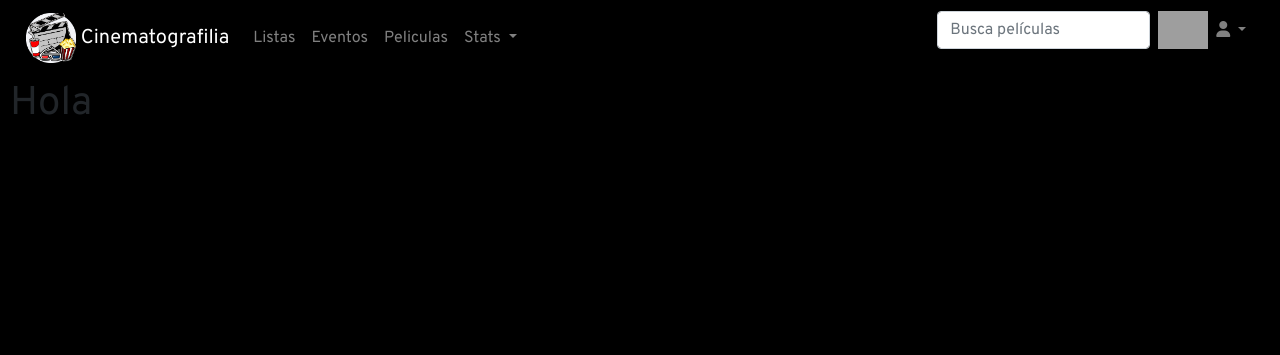
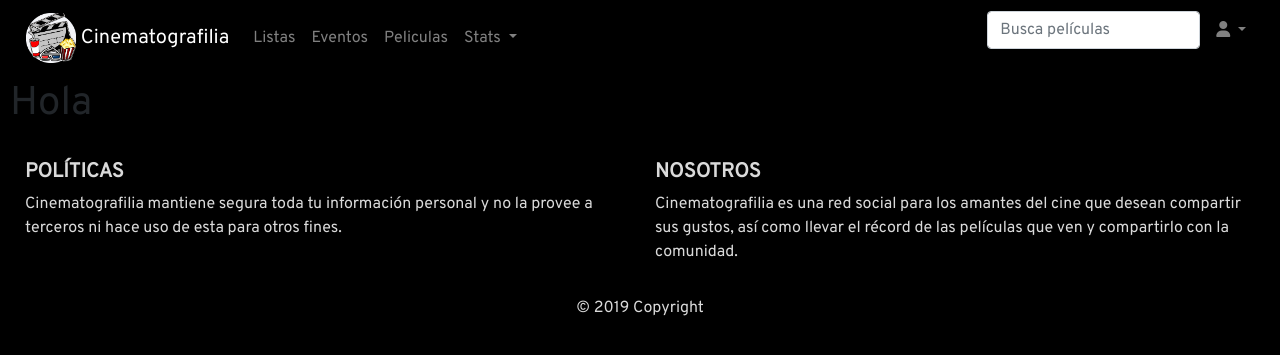
Before and after one commit to FFahrenheit/Cinematografilia, a PHP site: page /views/base.html in a window 1280 px wide. Shown: the top 355 px of the page. Run offline with PHP 8.4, Linux system fonts and the light colour scheme; some libraries are stand-ins or nearby versions; grey boxes are pictures that could not be loaded.

Commit message:
Footer
Básico pero es avance

```diff
--- a/css/index.css
+++ b/css/index.css
@@ -4,6 +4,11 @@ body
     font-family: 'Overpass';
     margin-left: 10px;
     margin-right: 10px;
+}
+
+.cf_footer
+{
+    color: rgb(218, 218, 218);
 }
 
 .cf_load img
--- a/views/base.html
+++ b/views/base.html
@@ -59,11 +59,6 @@
                         </div>
                     </form>
                 </li>
-                <li class="nav-item">
-                    <div class="cf_load">
-                            <img src="../img/load.jpg" data-alt="../img/load.gif" id="cf_load">
-                    </div>
-                </li>
                 <li class="nav-item dropdown">
                     <a class="nav-link dropdown-toggle" id="navbarDropdownMenuLink-333" data-toggle="dropdown"
                         aria-haspopup="true" aria-expanded="false">
@@ -80,6 +75,55 @@
         </div>
     </nav>
     <h1>Hola</h1>
+    <!-- Footer -->
+<footer class="page-footer font-small teal pt-4 cf_footer">
+
+        <!-- Footer Text -->
+        <div class="container-fluid text-center text-md-left">
+
+          <!-- Grid row -->
+          <div class="row">
+
+            <!-- Grid column -->
+            <div class="col-md-6 mt-md-0 mt-3">
+
+              <!-- Content -->
+              <h5 class="text-uppercase font-weight-bold">Políticas</h5>
+              <p>Cinematografilia mantiene segura toda tu información personal y no
+                  la provee a terceros ni hace uso de esta para otros fines.
+              </p>
+
+            </div>
+            <!-- Grid column -->
+
+            <hr class="clearfix w-100 d-md-none pb-3">
+
+            <!-- Grid column -->
+            <div class="col-md-6 mb-md-0 mb-3">
+
+              <!-- Content -->
+              <h5 class="text-uppercase font-weight-bold">Nosotros</h5>
+              <p>Cinematografilia es una red social para los amantes del cine
+                  que desean compartir sus gustos, así como llevar el récord
+                  de las películas que ven y compartirlo con la comunidad.
+              </p>
+
+            </div>
+            <!-- Grid column -->
+
+          </div>
+          <!-- Grid row -->
+
+        </div>
+        <!-- Footer Text -->
+
+        <!-- Copyright -->
+        <div class="footer-copyright text-center py-3">© 2019 Copyright
+        </div>
+        <!-- Copyright -->
+
+      </footer>
+      <!-- Footer -->
     <script src ="../js/index.js"></script>
     <script src="https://code.jquery.com/jquery-3.3.1.slim.min.js"
         integrity="sha384-q8i/X+965DzO0rT7abK41JStQIAqVgRVzpbzo5smXKp4YfRvH+8abtTE1Pi6jizo"
```
